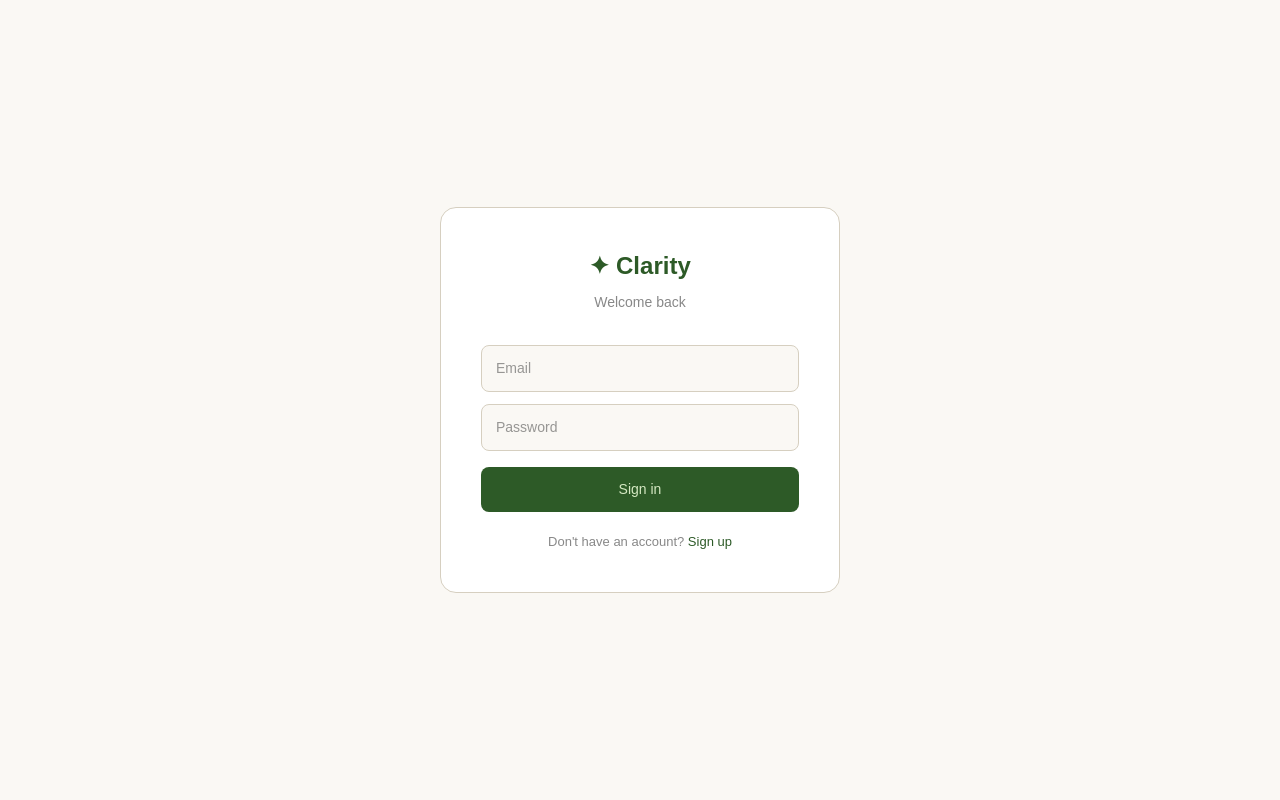
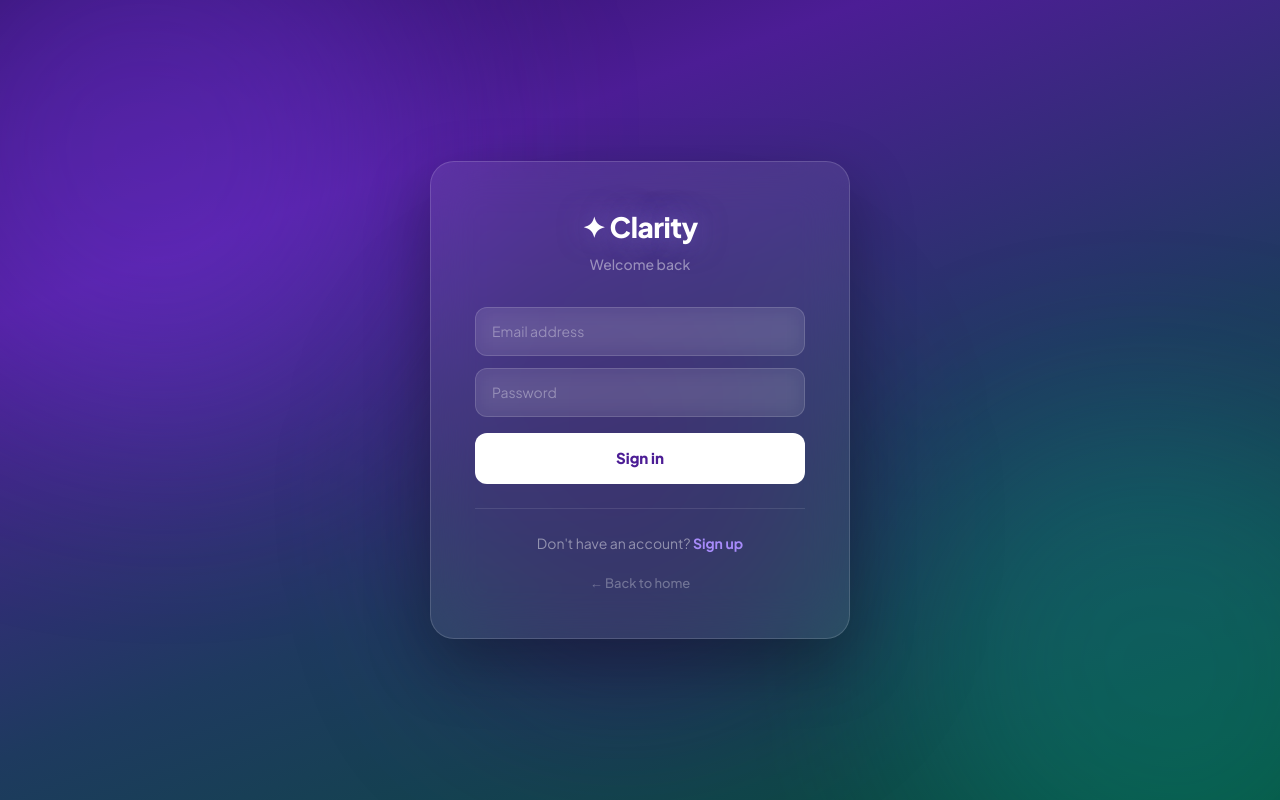
Before and after one commit to othmanamir131-clairty/clarity, a Next.js app: page /login in a window 1280 px wide. Built offline with nearby package versions, Linux system fonts and the light colour scheme; no server answers.

Commit message:
update login page theme

```diff
--- a/app/login/page.tsx
+++ b/app/login/page.tsx
@@ -27,51 +27,180 @@ export default function Login() {
   }
 
   return (
-    <div style={{ minHeight: '100vh', backgroundColor: '#faf8f4', display: 'flex', alignItems: 'center', justifyContent: 'center', fontFamily: 'sans-serif' }}>
-      <div style={{ backgroundColor: 'white', border: '1px solid #d6cfc0', borderRadius: '16px', padding: '2.5rem', width: '100%', maxWidth: '400px', margin: '1rem' }}>
+    <>
+      <style>{`
+        @import url('https://fonts.googleapis.com/css2?family=Plus+Jakarta+Sans:wght@400;500;600;700;800&display=swap');
+        * { box-sizing: border-box; margin: 0; padding: 0; }
 
-        <div style={{ textAlign: 'center', marginBottom: '2rem' }}>
-          <div style={{ fontSize: '24px', fontWeight: '600', color: '#2d5a27', marginBottom: '8px' }}>✦ Clarity</div>
-          <div style={{ fontSize: '14px', color: '#888' }}>{isSignUp ? 'Create your account' : 'Welcome back'}</div>
+        body {
+          font-family: 'Plus Jakarta Sans', sans-serif;
+          background: linear-gradient(160deg, #2e1065 0%, #4c1d95 25%, #1e3a5f 60%, #064e3b 100%);
+          background-attachment: fixed;
+          min-height: 100vh;
+        }
+
+        @keyframes blob {
+          0%,100% { border-radius: 60% 40% 70% 30% / 50% 60% 40% 70%; }
+          50%      { border-radius: 40% 60% 30% 70% / 60% 40% 70% 50%; }
+        }
+        @keyframes fadeUp {
+          from { opacity: 0; transform: translateY(20px); }
+          to   { opacity: 1; transform: translateY(0); }
+        }
+        @keyframes pulse {
+          0%,100% { opacity: 1; transform: scale(1); }
+          50%      { opacity: 0.5; transform: scale(0.85); }
+        }
+
+        .login-card {
+          background: rgba(255,255,255,0.08);
+          backdrop-filter: blur(24px);
+          -webkit-backdrop-filter: blur(24px);
+          border: 1px solid rgba(255,255,255,0.15);
+          border-radius: 24px;
+          padding: 2.75rem;
+          width: 100%;
+          max-width: 420px;
+          animation: fadeUp 0.6s ease forwards;
+          box-shadow: 0 24px 64px rgba(0,0,0,0.3);
+        }
+
+        .input-field {
+          width: 100%;
+          padding: 13px 16px;
+          border-radius: 12px;
+          border: 1px solid rgba(255,255,255,0.15);
+          background: rgba(255,255,255,0.08);
+          backdrop-filter: blur(10px);
+          font-size: 14px;
+          outline: none;
+          color: white;
+          font-family: 'Plus Jakarta Sans', sans-serif;
+          transition: all 0.2s ease;
+        }
+        .input-field::placeholder { color: rgba(255,255,255,0.35); }
+        .input-field:focus {
+          border-color: rgba(167,139,250,0.6);
+          background: rgba(255,255,255,0.12);
+          box-shadow: 0 0 0 3px rgba(167,139,250,0.15);
+        }
+
+        .submit-btn {
+          width: 100%;
+          background: white;
+          color: #4c1d95;
+          border: none;
+          border-radius: 12px;
+          padding: 14px;
+          font-size: 15px;
+          font-weight: 800;
+          cursor: pointer;
+          font-family: 'Plus Jakarta Sans', sans-serif;
+          transition: all 0.2s ease;
+          margin-top: 4px;
+        }
+        .submit-btn:hover {
+          transform: translateY(-2px);
+          box-shadow: 0 8px 24px rgba(255,255,255,0.2);
+        }
+        .submit-btn:disabled { opacity: 0.6; cursor: not-allowed; transform: none; }
+
+        .toggle-link {
+          color: #a78bfa;
+          cursor: pointer;
+          font-weight: 700;
+          transition: color 0.2s;
+        }
+        .toggle-link:hover { color: #c4b5fd; }
+
+        .divider {
+          height: 1px;
+          background: rgba(255,255,255,0.1);
+          margin: 1.5rem 0;
+        }
+      `}</style>
+
+      {/* Ambient blobs */}
+      <div style={{ position: 'fixed', inset: 0, pointerEvents: 'none', zIndex: 0, overflow: 'hidden' }}>
+        <div style={{ position: 'absolute', top: '-15%', left: '-10%', width: '550px', height: '550px', borderRadius: '50%', background: 'rgba(124,58,237,0.35)', filter: 'blur(100px)', animation: 'blob 18s ease-in-out infinite' }} />
+        <div style={{ position: 'absolute', bottom: '-15%', right: '-10%', width: '500px', height: '500px', borderRadius: '50%', background: 'rgba(13,148,136,0.3)', filter: 'blur(90px)', animation: 'blob 14s ease-in-out infinite reverse' }} />
+        <div style={{ position: 'absolute', top: '40%', left: '35%', width: '380px', height: '380px', borderRadius: '50%', background: 'rgba(59,7,100,0.4)', filter: 'blur(80px)', animation: 'blob 20s ease-in-out infinite 3s' }} />
       </div>
 
+      {/* Page */}
+      <div style={{ minHeight: '100vh', display: 'flex', alignItems: 'center', justifyContent: 'center', padding: '2rem', position: 'relative', zIndex: 1 }}>
+        <div className="login-card">
+
+          {/* Logo */}
+          <div style={{ textAlign: 'center', marginBottom: '2rem' }}>
+            <div style={{ fontSize: '28px', fontWeight: '800', color: 'white', letterSpacing: '-0.5px', marginBottom: '6px', textShadow: '0 0 30px rgba(167,139,250,0.5)' }}>
+              ✦ Clarity
+            </div>
+            <div style={{ fontSize: '14px', color: 'rgba(255,255,255,0.45)', fontWeight: '500' }}>
+              {isSignUp ? 'Create your account' : 'Welcome back'}
+            </div>
+          </div>
+
+          {/* Form */}
           <div style={{ display: 'flex', flexDirection: 'column', gap: '12px' }}>
             <input
+              className="input-field"
               type="email"
-            placeholder="Email"
+              placeholder="Email address"
               value={email}
-            onChange={(e) => setEmail(e.target.value)}
-           style={{ padding: '12px 14px', borderRadius: '8px', border: '1px solid #d6cfc0', fontSize: '14px', outline: 'none', backgroundColor: '#faf8f4', color: '#333' }}
+              onChange={e => setEmail(e.target.value)}
             />
             <input
+              className="input-field"
               type="password"
               placeholder="Password"
               value={password}
-            onChange={(e) => setPassword(e.target.value)}
-            onKeyDown={(e) => e.key === 'Enter' && handleAuth()}
-style={{ padding: '12px 14px', borderRadius: '8px', border: '1px solid #d6cfc0', fontSize: '14px', outline: 'none', backgroundColor: '#faf8f4', color: '#333' }}          />
+              onChange={e => setPassword(e.target.value)}
+              onKeyDown={e => e.key === 'Enter' && handleAuth()}
+            />
 
             {message && (
-            <div style={{ fontSize: '13px', color: message.includes('Check') ? '#2d5a27' : '#e53e3e', backgroundColor: message.includes('Check') ? '#eaf3de' : '#fff5f5', padding: '10px 12px', borderRadius: '8px' }}>
+              <div style={{
+                fontSize: '13px',
+                color: message.includes('Check') ? '#6ee7b7' : '#fca5a5',
+                background: message.includes('Check') ? 'rgba(52,211,153,0.1)' : 'rgba(239,68,68,0.1)',
+                border: `1px solid ${message.includes('Check') ? 'rgba(52,211,153,0.25)' : 'rgba(239,68,68,0.25)'}`,
+                padding: '10px 14px',
+                borderRadius: '10px',
+                fontWeight: '500',
+              }}>
                 {message}
               </div>
             )}
 
-          <button
-            onClick={handleAuth}
-            style={{ backgroundColor: '#2d5a27', color: '#d4e8c2', border: 'none', borderRadius: '8px', padding: '12px', fontSize: '14px', fontWeight: '500', cursor: 'pointer', marginTop: '4px' }}
-          >
+            <button className="submit-btn" onClick={handleAuth} disabled={loading}>
               {loading ? 'Loading...' : isSignUp ? 'Create account' : 'Sign in'}
             </button>
+          </div>
 
-          <div style={{ textAlign: 'center', fontSize: '13px', color: '#888', marginTop: '8px' }}>
+          <div className="divider" />
+
+          {/* Toggle */}
+          <div style={{ textAlign: 'center', fontSize: '14px', color: 'rgba(255,255,255,0.45)' }}>
             {isSignUp ? 'Already have an account?' : "Don't have an account?"}{' '}
-            <span onClick={() => setIsSignUp(!isSignUp)} style={{ color: '#2d5a27', cursor: 'pointer', fontWeight: '500' }}>
+            <span className="toggle-link" onClick={() => { setIsSignUp(!isSignUp); setMessage('') }}>
               {isSignUp ? 'Sign in' : 'Sign up'}
             </span>
           </div>
+
+          {/* Back to landing */}
+          <div style={{ textAlign: 'center', marginTop: '1rem' }}>
+            <span
+              onClick={() => window.location.href = '/landing'}
+              style={{ fontSize: '13px', color: 'rgba(255,255,255,0.3)', cursor: 'pointer', transition: 'color 0.2s', fontWeight: '500' }}
+              onMouseEnter={e => (e.currentTarget.style.color = 'rgba(255,255,255,0.6)')}
+              onMouseLeave={e => (e.currentTarget.style.color = 'rgba(255,255,255,0.3)')}>
+              ← Back to home
+            </span>
+          </div>
+
         </div>
       </div>
-    </div>
+    </>
   )
 }
```
Lines whose indentation alone changed are shown as unchanged.
